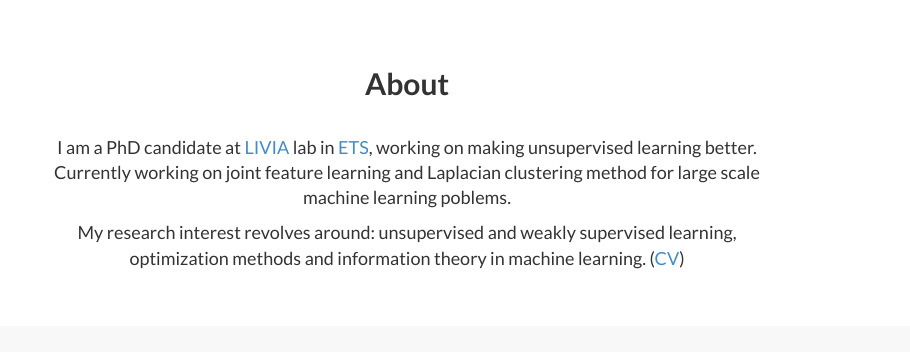
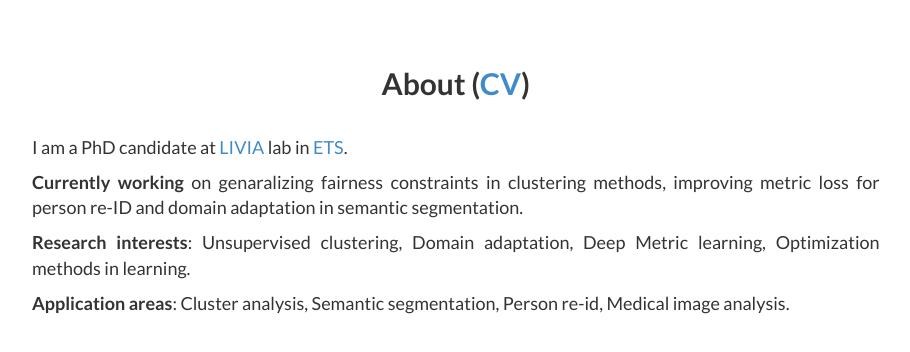
Before and after one commit to imtiazziko/github.io, a Jekyll site: the page built from index.html, in a window 1280 px wide and 900 px high, scrolled down 766 px, cut to the strip 195-547 px from the top of the window. Shown: the whole strip, without its empty margins (233-1143 px from the left). Built offline with Jekyll 4.4.1, drawn with Linux system fonts in a browser that asks for light colours; nearby versions of some CDN libraries; library files that are not in the unit come from our copies.

Commit message:
update info

```diff
--- a/_includes/about.html
+++ b/_includes/about.html
@@ -1,14 +1,18 @@
     <!-- About Section -->
     <section id="about" class="container content-section text-center">
         <div class="row">
-            <div class="col-lg-8 col-lg-offset-2 lead">
+            <div class="col-lg-9 col-lg-offset-2 lead">
               <br/><br/>
-              <h2>About</h2>
+              <h2>About (<a href = "CV_Ziko.pdf">CV</a>)</h2>
               <br/>
-                <p>I am a PhD candidate at <a href="http://en.etsmtl.ca/Unites-de-recherche/LIVIA/Accueil?lang=en-CA">LIVIA</a> lab in <a href="https://www.etsmtl.ca/">ETS</a>, working on making unsupervised learning better. Currently working on joint feature learning and Laplacian clustering method for large scale machine learning poblems.</p>
-                <p>My research interest revolves around: unsupervised and weakly supervised learning, optimization methods and information theory in machine learning. (<a href = "CV_Ziko.pdf">CV</a>)</p>
+                <div class="text-justify">
+                <p>I am a PhD candidate at <a href="http://en.etsmtl.ca/Unites-de-recherche/LIVIA/Accueil?lang=en-CA">LIVIA</a> lab in <a href="https://www.etsmtl.ca/">ETS</a>.</p>
+                <p><b>Currently working</b> on genaralizing fairness constraints in clustering methods, improving metric loss for person re-ID and domain adaptation in semantic segmentation.</p>
+                <p><b>Research interests</b>: Unsupervised clustering, Domain adaptation, Deep Metric learning, Optimization methods in learning.</p>
+                <p><b>Application areas</b>: Cluster analysis, Semantic segmentation, Person re-id, Medical image analysis. </p>
 <!--                 <p>This theme features stock photos by <a href="http://join.deathtothestockphoto.com//">Death to the Stock Photo</a>.</p> -->
 <!--                 <p>Landing-Page includes full HTML, CSS, and custom JavaScript files along with LESS files for easy customization.</p> -->
+                </div>
                 <br/>
               </div>
         </div>
```
Also changed, not shown: 6 other files.
